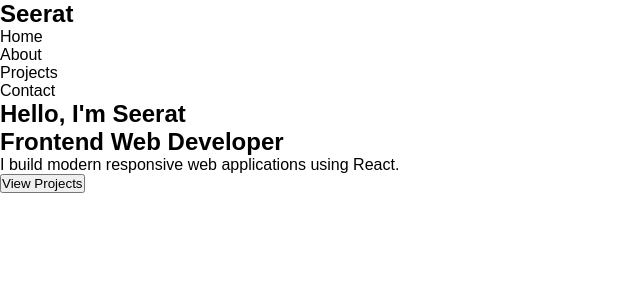
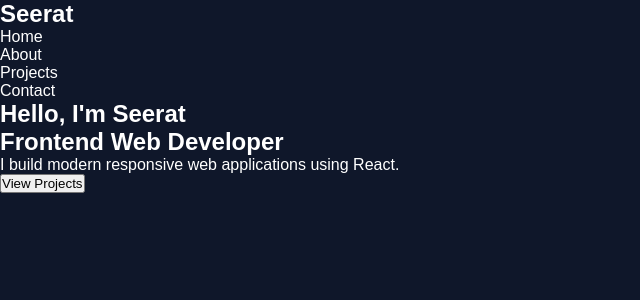
Before and after one commit to seeratfatimaworks-blip/Portfolio-Project, a React (Vite) app: page / in a window 1280 px wide. Shown: the top 300 px of the page, without its empty margins (0-640 px from the left). Built offline with nearby package versions, Linux system fonts and the light colour scheme.

Commit message:
Index.css Updated

```diff
--- a/src/index.css
+++ b/src/index.css
@@ -6,4 +6,6 @@
 
 body {
   font-family: Arial, sans-serif;
+  background: #0f172a;
+  color:white;
 }
```
